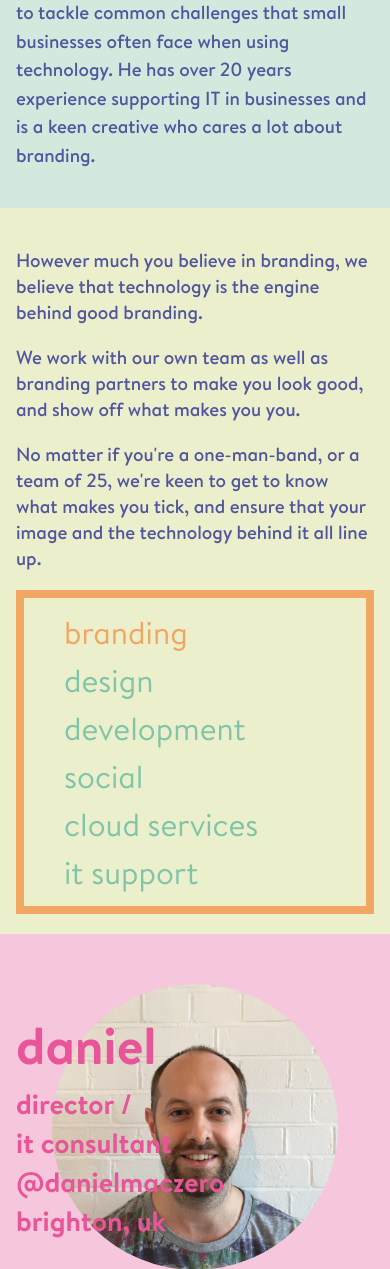
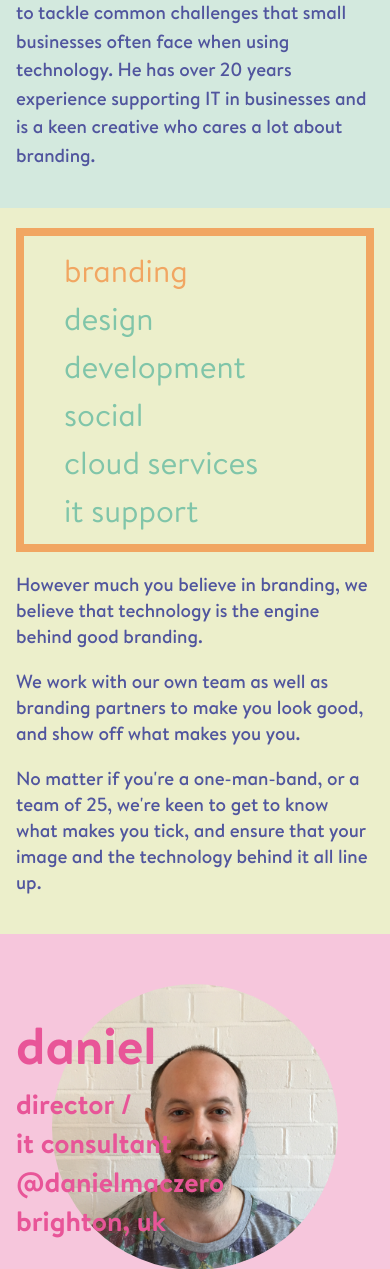
Before and after one commit to FluidityIT/fluidity, a PHP site: page / in a window 390 px wide. Shown: the part 727-1996 px from the top of the page. Run offline with PHP 8.4, Linux system fonts and the light colour scheme; some libraries are stand-ins or nearby versions.

Commit message:
mobile placement of services blocks. fixed tablet size of hero h1 and pr on p text

```diff
--- a/src/assets/scss/components/_hero.scss
+++ b/src/assets/scss/components/_hero.scss
@@ -19,7 +19,7 @@
 		transform: translateY(-50%);
 
 		@include screen-max($screen-md) {
-			font-size: em(150px);
+			font-size: em(140px);
 		}
 
 		@include screen-max($screen-sm) {
@@ -35,11 +35,13 @@
 	.text-wrap {
 		position: absolute;
 		top: 50%;
+		padding-right: 1em;
 		transform: translateY(-50%);
 
 		@include screen-max($screen-sm) {
 			position: relative;
 			top: 0;
+			padding-right: 0;
 			transform: none;
 		}
 	}
--- a/src/index.php
+++ b/src/index.php
@@ -20,7 +20,19 @@
 	</div>
 	<div class="page-section section--services" id="services">
 		<div class="row">
-			<div class="column medium-6 large-7">
+		<div class="column small-12 medium-6 medium-push-6 large-5 large-push-7">
+				<div class="nav nav--services">
+					<ul>
+						<li id="branding" class="current">branding</li>
+						<li id="design">design</li>
+						<li id="development">development</li>
+						<li id="social">social</li>
+						<li id="services">cloud services</li>
+						<li id="support">it support</li>
+					</ul>
+				</div>
+			</div>
+			<div class="column small-12 medium-6 medium-pull-6 large-7 large-pull-5">
 				<div id="branding" class="services--text text--branding show">
 					<p>However much you believe in branding, we believe that technology is the engine behind good branding.</p>
 					<p>We work with our own team as well as branding partners to make you look good, and show off what makes you you.</p>
@@ -50,18 +62,6 @@
 					<p>Support for devices running Windows, Macs, iOS or Android as well as servers and networks is all the norm for us.</p>
 					<p>We enjoy working closely with our customers (most of the time!) to ensure you can work efficiently. We're also known for talking your language, so you'll be able to understand us!</p>
 					<p>Some of our customers are technophobes, and others are technophiles. We work with both.</p>
-				</div>
-			</div>
-			<div class="column medium-6 large-5">
-				<div class="nav nav--services">
-					<ul>
-						<li id="branding" class="current">branding</li>
-						<li id="design">design</li>
-						<li id="development">development</li>
-						<li id="social">social</li>
-						<li id="services">cloud services</li>
-						<li id="support">it support</li>
-					</ul>
 				</div>
 			</div>
 		</div>
```
Also changed, not shown: src/assets/css/style.css.
